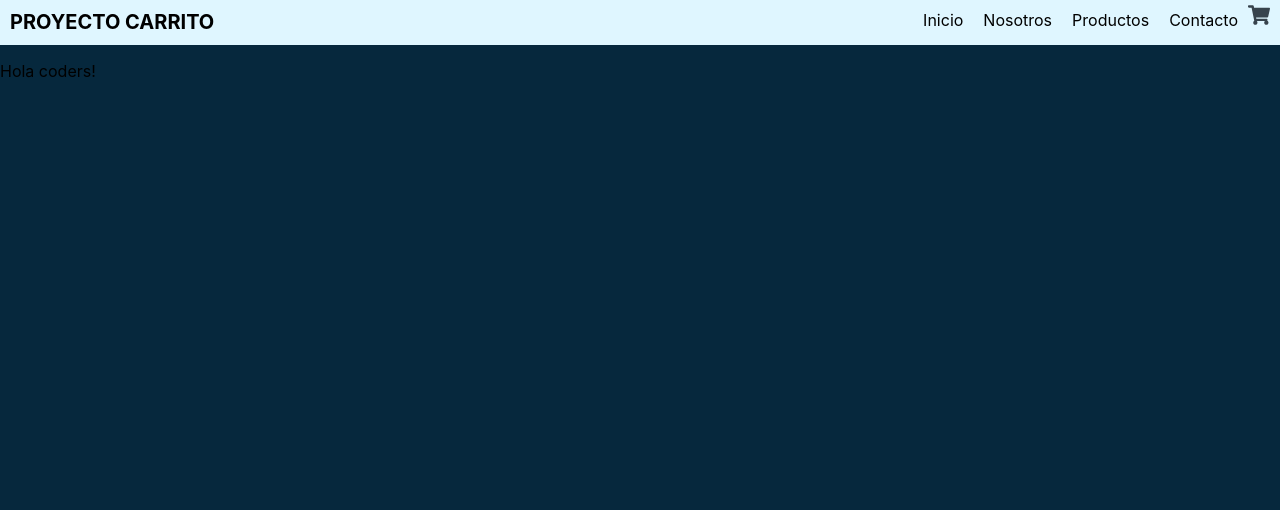
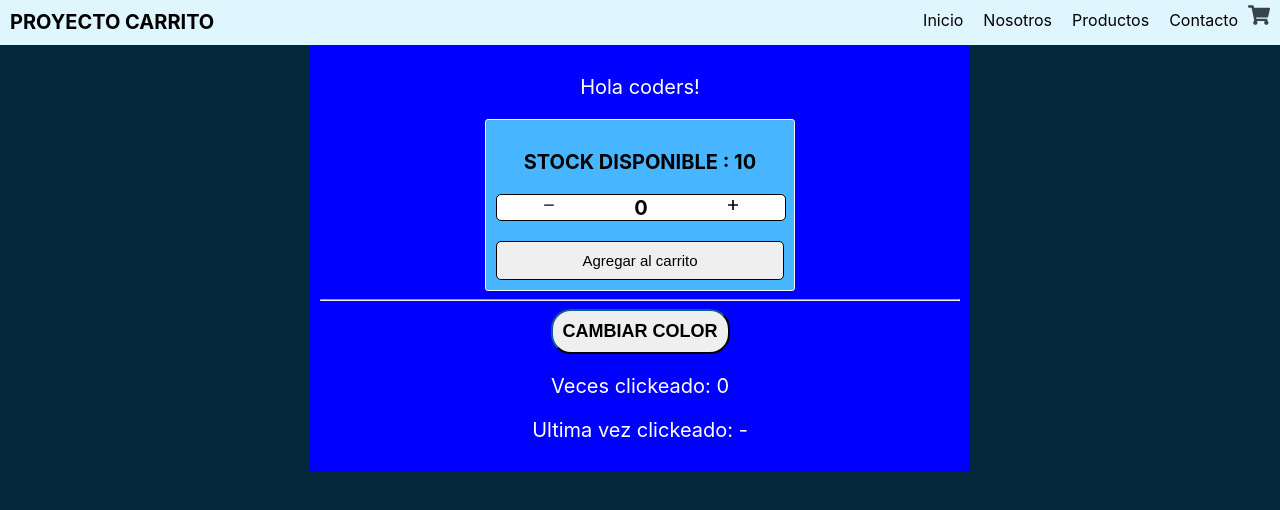
Before and after one commit to maximongelos/ProyectoCarrito, a React (Create React App) app: page / in a window 1280 px wide. Shown: the top 510 px of the page. Built offline with nearby package versions, Linux system fonts and the light colour scheme.

Commit message:
Aplico states en ItemListContainer e ItemCount

```diff
--- a/public/index.html
+++ b/public/index.html
@@ -14,7 +14,6 @@
       manifest.json provides metadata used when your web app is installed on a
       user's mobile device or desktop. See https://developers.google.com/web/fundamentals/web-app-manifest/
     -->
-		<link rel="manifest" href="%PUBLIC_URL%/manifest.json" />
 		<!--
       Notice the use of %PUBLIC_URL% in the tags above.
       It will be replaced with the URL of the `public` folder during the build.
--- /dev/null
+++ b/src/components/ItemCount/index.jsx
@@ -0,0 +1,62 @@
+import React from 'react';
+import {useState} from 'react';
+import './style.css';
+import {GrFormAdd} from 'react-icons/gr';
+import {IoIosRemove} from 'react-icons/io';
+
+const ItemCount = ({initialStock}) => {
+	const [count, setCount] = useState(0);
+	const [stock, setStock] = useState(initialStock);
+
+	const onAdd = () => {
+		if (count < stock) {
+			setCount(count + 1);
+		} else {
+			alert('No hay mas articulos en stock');
+			return;
+		}
+	};
+
+	const onDecrement = () => {
+		if (stock === 0) {
+			alert('No hay mas articulos en stock');
+			return;
+		} else if (count === 0) {
+			alert('Aun no se agregaron articulos al carrito');
+			return;
+		} else {
+			setCount(count - 1);
+		}
+	};
+
+	const handleAdd = (e) => {
+		e.preventDefault();
+		setStock(stock - count);
+		setCount(0);
+	};
+
+	return (
+		<>
+			<div className="containerCarrito">
+				<p className="stock">Stock Disponible : {stock}</p>
+				<div className="btnCarrito">
+					<IoIosRemove
+						onClick={onDecrement}
+						style={{marginRight: '75px', cursor: 'pointer'}}
+					/>
+					{count}
+					<GrFormAdd
+						onClick={onAdd}
+						style={{marginLeft: '75px', cursor: 'pointer'}}
+					/>
+				</div>
+				<br />
+				<button className="agregarCarrito" onClick={handleAdd}>
+					Agregar al carrito
+				</button>
+			</div>
+		</>
+	);
+};
+
+export default ItemCount;
--- /dev/null
+++ b/src/components/ItemCount/style.css
@@ -0,0 +1,38 @@
+.containerCarrito {
+	width: 45%;
+	margin: 0 auto;
+	padding: 10px;
+	border: 1px solid;
+	border-color: rgb(247, 247, 247);
+	border-radius: 3px;
+	background-color: #47b5ff;
+}
+
+.btnCarrito {
+	width: 100%;
+	background-color: white;
+	font-size: 20px;
+	font-weight: bold;
+	border: 1px solid #000;
+	border-radius: 5px;
+	margin: 0 auto;
+}
+
+.agregarCarrito {
+	width: 100%;
+	font-size: 15px;
+	border: 1px solid #000;
+	border-radius: 5px;
+	margin: 0 auto;
+	padding: 10px;
+	cursor: pointer;
+}
+
+.agregarCarrito:hover {
+	background-color: #cbd5d0;
+}
+
+.stock {
+	text-transform: uppercase;
+	font-weight: bold;
+}
--- a/src/containers/ItemListContainer.jsx
+++ /dev/null
@@ -1,11 +0,0 @@
-import React from 'react';
-
-const ItemListContainer = ({greating}) => {
-	return (
-		<>
-			<p>{greating}</p>
-		</>
-	);
-};
-
-export default ItemListContainer;
--- /dev/null
+++ b/src/containers/ItemListContainer/index.jsx
@@ -0,0 +1,47 @@
+import React from 'react';
+import {useEffect} from 'react';
+import {useState} from 'react';
+import './style.css';
+import ItemCount from '../../components/ItemCount';
+
+const ItemListContainer = ({greating}) => {
+	const [color, setColor] = useState('Blue');
+	const [colorFuente, setColorFuente] = useState('white');
+	const [count, setCount] = useState({clicks: 0, fecha: '-'});
+
+	const cambiarColor = () => {
+		const fecha = new Date().toLocaleTimeString();
+
+		if (color === 'Blue') {
+			setColor('Red');
+			setColorFuente('black');
+			setCount({clicks: count.clicks + 1, fecha: fecha});
+		} else {
+			setColor('Blue');
+			setColorFuente('white');
+			setCount({clicks: count.clicks + 1, fecha: fecha});
+		}
+	};
+
+	useEffect(() => {
+		console.log('Se monto el componente');
+	}, []);
+
+	return (
+		<>
+			<div style={{backgroundColor: color}} className="container">
+				<p style={{color: colorFuente}}>{greating}</p>
+				<ItemCount initialStock={10} />
+				<hr />
+				<button className="btn" onClick={cambiarColor}>
+					Cambiar Color
+				</button>
+				<br />
+				<p style={{color: colorFuente}}>Veces clickeado: {count.clicks}</p>
+				<p style={{color: colorFuente}}>Ultima vez clickeado: {count.fecha}</p>
+			</div>
+		</>
+	);
+};
+
+export default ItemListContainer;
--- /dev/null
+++ b/src/containers/ItemListContainer/style.css
@@ -0,0 +1,25 @@
+.btn {
+	margin: auto;
+	font-size: large;
+	font-weight: bold;
+	text-align: center;
+	border-radius: 20px;
+	border-color: #06283d;
+	padding: 10px;
+	cursor: pointer;
+	text-transform: uppercase;
+}
+
+p {
+	text-align: center;
+	color: black;
+	font-size: 20px;
+	font-style: initial;
+}
+
+.container {
+	width: 50%;
+	text-align: center;
+	margin: auto;
+	padding: 10px;
+}
```
Also changed, not shown: public/manifest.json (deleted), public/robots.txt (deleted).
